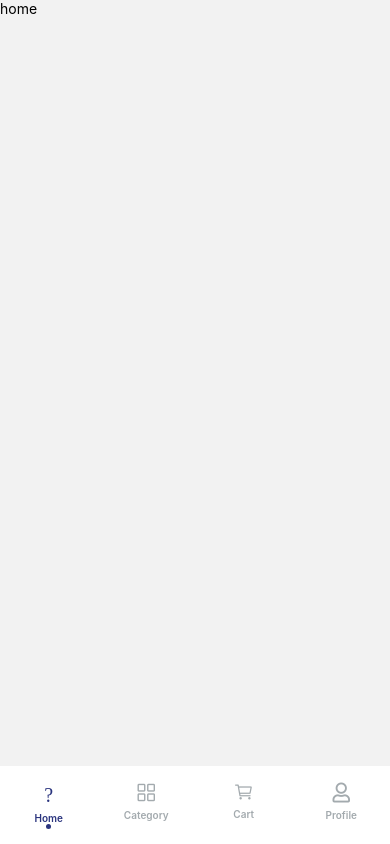
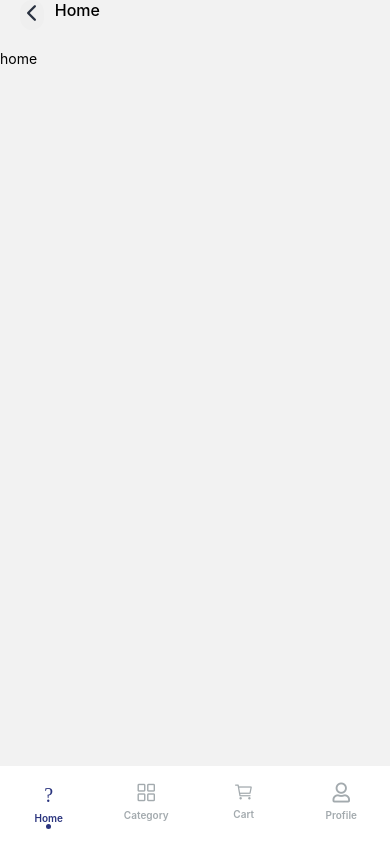
Before and after one commit to Hollayemi/corislo-mobile, a React Native app: screen /Home in a window 390 px wide. Built offline with nearby package versions, Linux system fonts and the light colour scheme.

Commit message:
adding the checkout page and the cart page as a stack navigation in the tab navigation

```diff
--- /dev/null
+++ b/navigations/bottomTabNavigation/BottomStackNavigation/index.tsx
@@ -0,0 +1,22 @@
+import React from "react";
+import { createNativeStackNavigator } from "@react-navigation/native-stack";
+import Cart from "../../../screens/tabsHome";
+
+const Stack = createNativeStackNavigator();
+
+export default function CartStackScreen() {
+  return (
+    <Stack.Navigator initialRouteName="My Cart">
+      <Stack.Screen
+        name="My Cart"
+        component={Cart}
+        options={{ headerShown: false }}
+      />
+      <Stack.Screen
+        name="Checkout"
+        component={Cart}
+        options={{ headerShown: false }}
+      />
+    </Stack.Navigator>
+  );
+}
--- /dev/null
+++ b/navigations/bottomTabNavigation/Header.tsx
@@ -0,0 +1,63 @@
+import React from "react";
+import { Text, View } from "react-native";
+import { Ionicons } from "@expo/vector-icons";
+import Checkbox from "expo-checkbox";
+import { Platform, NativeModules } from "react-native";
+import { BottomTabHeaderProps } from "@react-navigation/bottom-tabs";
+
+const { StatusBarManager } = NativeModules;
+
+function Header({ layout, navigation, options, route }: BottomTabHeaderProps) {
+  const [isChecked, setChecked] = React.useState(false);
+
+  return (
+    <View
+      style={{
+        flexDirection: "row",
+        justifyContent: "space-between",
+        paddingHorizontal: "5%",
+        paddingBottom: 20,
+        paddingTop:
+          Platform.OS === "android" ? StatusBarManager.HEIGHT + 20 : 0,
+      }}
+    >
+      <View style={{ flexDirection: "row" }}>
+        <Ionicons
+          name="chevron-back"
+          size={24}
+          color="#28303F"
+          style={{
+            backgroundColor: "#EFEFEF",
+            height: 30,
+            width: 30,
+            borderRadius: 30 / 2,
+            marginRight: "15%",
+          }}
+        />
+        <Text style={{ fontWeight: "500", fontSize: 16 }}>{route.name}</Text>
+      </View>
+      {route.name == "Cart" ? (
+        <View style={{ flexDirection: "row", alignItems: "center" }}>
+          <Text
+            style={{
+              fontWeight: "500",
+              fontSize: 12,
+              color: "#7C7C7C",
+              marginRight: 15,
+            }}
+          >
+            Select All
+          </Text>
+          <Checkbox
+            style={{}}
+            value={isChecked}
+            onValueChange={setChecked}
+            color={isChecked ? "#2A347E" : undefined}
+          />
+        </View>
+      ) : null}
+    </View>
+  );
+}
+
+export default Header;
--- a/navigations/bottomTabNavigation/index.tsx
+++ b/navigations/bottomTabNavigation/index.tsx
@@ -1,20 +1,23 @@
 import React from "react";
-import { View, Text, TouchableOpacity } from "react-native";
 import { createBottomTabNavigator } from "@react-navigation/bottom-tabs";
 import Home from "../../screens/tabsHome";
 import Category from "../../screens/category";
-import Cart from "../../screens/cart";
 import Profile from "../../screens/profile";
 import { Ionicons, AntDesign, FontAwesome5 } from "@expo/vector-icons";
 import TabBar from "./TabBar";
+import Header from "./Header";
+import CartStackScreen from "./BottomStackNavigation";
 
 const Tab = createBottomTabNavigator();
 
 export default function BottomTabs() {
   return (
     <Tab.Navigator
-      screenOptions={{ headerShown: false }}
+      screenOptions={{
+        header: (props) => <Header {...props} />,
+      }}
       tabBar={(props) => <TabBar {...props} />}
+      initialRouteName="Cart"
     >
       <Tab.Screen
         name="Home"
@@ -49,7 +52,7 @@ export default function BottomTabs() {
       />
       <Tab.Screen
         name="Cart"
-        component={Cart}
+        component={CartStackScreen}
         options={{
           tabBarLabel: "Cart",
           tabBarIcon: ({ color, size, focused }) => {
--- a/screens/cart/index.tsx
+++ b/screens/cart/index.tsx
@@ -7,12 +7,9 @@ import Alert from "../../components/alert";
 import Button from "../../components/button";
 import Card from "./Card";
 import { cart } from "./data";
-import { Platform, NativeModules } from "react-native";
-
-const { StatusBarManager } = NativeModules;
+import Header from "../../navigations/bottomTabNavigation/Header";
 
 export default function Home() {
-  const [isChecked, setChecked] = React.useState(false);
   const [isAllChecked, setIsAllChecked] = React.useState(false);
 
   return (
@@ -21,51 +18,10 @@ export default function Home() {
         style.container,
         {
           flex: 1,
-          paddingTop: Platform.OS === "android" ? StatusBarManager.HEIGHT : 0,
         },
       ]}
     >
-      <View
-        style={{
-          flexDirection: "row",
-          justifyContent: "space-between",
-          padding: "5%",
-        }}
-      >
-        <View style={{ flexDirection: "row" }}>
-          <Ionicons
-            name="chevron-back"
-            size={24}
-            color="#28303F"
-            style={{
-              backgroundColor: "#EFEFEF",
-              height: 30,
-              width: 30,
-              borderRadius: 30 / 2,
-              marginRight: "15%",
-            }}
-          />
-          <Text style={{ fontWeight: "500", fontSize: 16 }}>My Cart (3)</Text>
-        </View>
-        <View style={{ flexDirection: "row", alignItems: "center" }}>
-          <Text
-            style={{
-              fontWeight: "500",
-              fontSize: 12,
-              color: "#7C7C7C",
-              marginRight: 15,
-            }}
-          >
-            Select All
-          </Text>
-          <Checkbox
-            style={{}}
-            value={isChecked}
-            onValueChange={setChecked}
-            color={isChecked ? "#2A347E" : undefined}
-          />
-        </View>
-      </View>
+      {/* <Header /> */}
       <Alert
         label="You have a discount voucher for this products"
         type="action"
@@ -87,7 +43,7 @@ export default function Home() {
             style={{}}
             value={isAllChecked}
             onValueChange={setIsAllChecked}
-            color={isChecked ? "#2A347E" : undefined}
+            color={isAllChecked ? "#2A347E" : undefined}
           />
           <Text
             style={{
--- a/screens/category/index.tsx
+++ b/screens/category/index.tsx
@@ -1,15 +1,11 @@
 import React from "react";
 import { SafeAreaView, Text } from "react-native";
-import { Platform, NativeModules } from "react-native";
-
-const { StatusBarManager } = NativeModules;
 
 export default function Category() {
   return (
     <SafeAreaView
       style={{
         flex: 1,
-        paddingTop: Platform.OS === "android" ? StatusBarManager.HEIGHT : 0,
       }}
     >
       <Text>Category</Text>
--- a/screens/profile/index.tsx
+++ b/screens/profile/index.tsx
@@ -1,18 +1,14 @@
 import React from "react";
 import { SafeAreaView, Text } from "react-native";
-import { Platform, NativeModules } from "react-native";
-
-const { StatusBarManager } = NativeModules;
 
 export default function Profile() {
   return (
     <SafeAreaView
       style={{
         flex: 1,
-        paddingTop: Platform.OS === "android" ? StatusBarManager.HEIGHT : 0,
       }}
     >
-      <Text>Profile</Text>;
+      <Text>Profile</Text>
     </SafeAreaView>
   );
 }
--- a/screens/tabsHome/index.tsx
+++ b/screens/tabsHome/index.tsx
@@ -1,15 +1,11 @@
 import React from "react";
 import { SafeAreaView, Text } from "react-native";
-import { Platform, NativeModules } from "react-native";
-
-const { StatusBarManager } = NativeModules;
 
 export default function Cart() {
   return (
     <SafeAreaView
       style={{
         flex: 1,
-        paddingTop: Platform.OS === "android" ? StatusBarManager.HEIGHT : 0,
       }}
     >
       <Text>home</Text>
```
Also changed, not shown: navigations/routes.ts (added).
